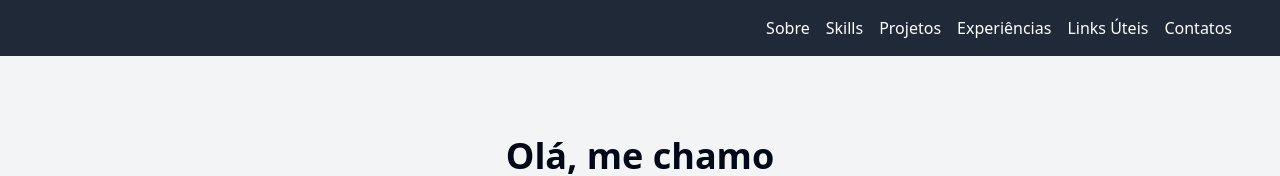
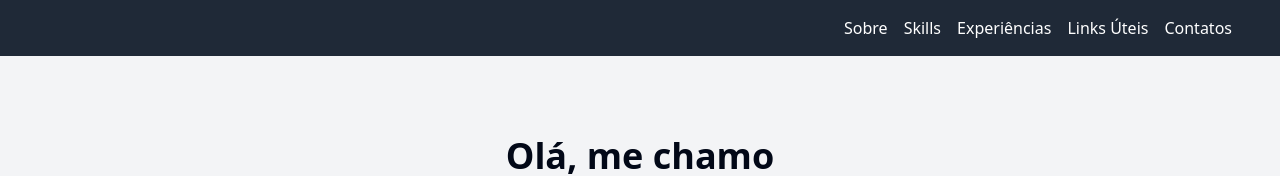
Before and after one commit to eminesf/emiliano.dev, a React (Vite) app: page / in a window 1280 px wide. Shown: the top 176 px of the page. Built offline with nearby package versions, Linux system fonts and the light colour scheme.

Commit message:
fix(): remove navitem nao usado

```diff
--- a/src/components/NavBar/index.tsx
+++ b/src/components/NavBar/index.tsx
@@ -29,7 +29,6 @@ export const Navbar: React.FC = () => {
         <div className="hidden md:flex space-x-4">
           <NavItem href="#about">Sobre</NavItem>
           <NavItem href="#skills">Skills</NavItem>
-          <NavItem href="#projects">Projetos</NavItem>
           <NavItem href="#experience">Experiências</NavItem>
           <NavItem href="#useful-links">Links Úteis</NavItem>
           <NavItem href="#contact">Contatos</NavItem>
@@ -60,10 +59,6 @@ export const Navbar: React.FC = () => {
               <Separator />
               <NavItem href="#skills" onClick={closeModal}>
                 Skills
-              </NavItem>
-              <Separator />
-              <NavItem href="#projects" onClick={closeModal}>
-                Projetos
               </NavItem>
               <Separator />
               <NavItem href="#experience" onClick={closeModal}>
```
